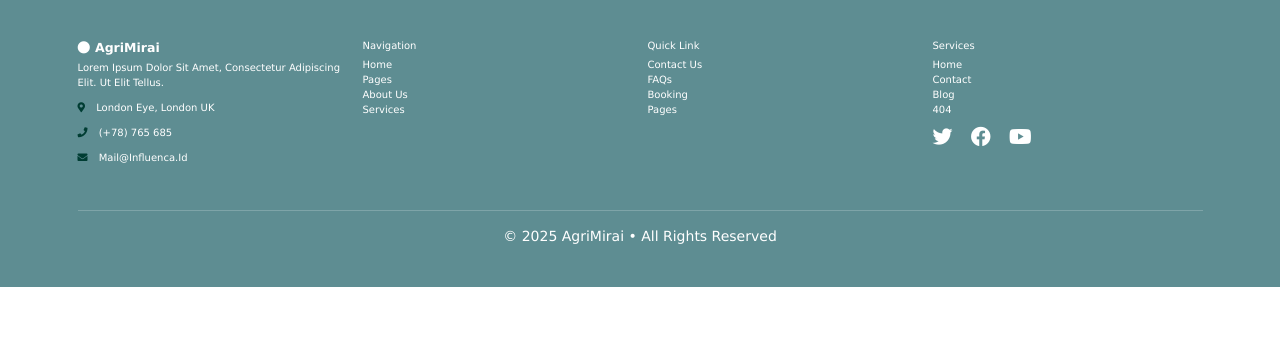
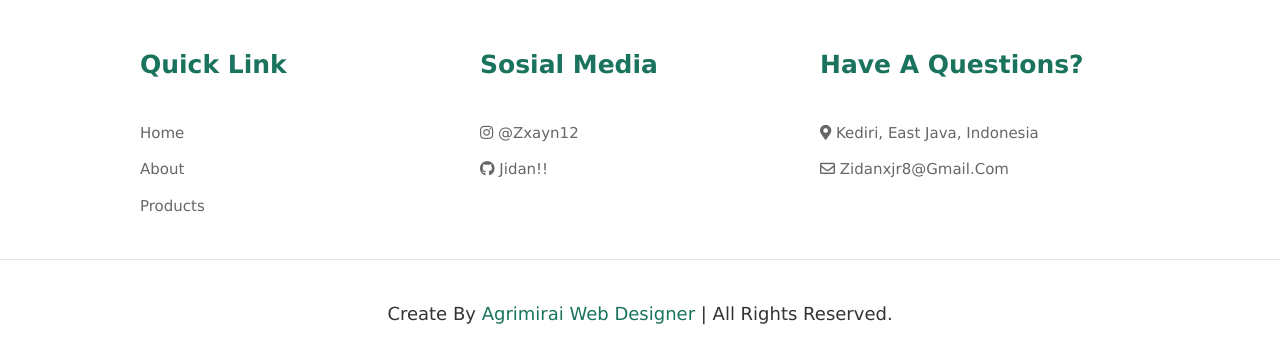
Before and after one commit to zxayn/Agrimirai, a PHP site: page /contactus.php in a window 1280 px wide. Shown: the part 1950-2312 px from the top of the page. Before the commit the page ends 2237 px from the top, so only its background shows below. Run offline with PHP 8.4, Linux system fonts and the light colour scheme.

Commit message:
08/06/2025

```diff
--- a/contactus.php
+++ b/contactus.php
@@ -40,7 +40,7 @@
     left: 0;
     right: 0;
     background: var(--main-color);
-    padding: 2rem 9%;
+    padding: 1.6rem 9%;
     display: flex;
     align-items: center;
     justify-content: space-between;
@@ -71,10 +71,20 @@
     font-size: 2rem;
     padding: 0 1.5rem;
     color: #fff;
+    text-decoration: none; /* Remove underline */
 }
 
 header .navbar a:hover {
     color: #666;
+    text-decoration: none; /* Ensure no underline on hover */
+}
+
+header .logo {
+    text-decoration: none; /* Remove underline from logo */
+}
+
+header .logo:hover {
+    text-decoration: none; /* Ensure no underline on hover */
 }
 
 header .icons {
@@ -88,10 +98,12 @@
     font-size: 2.5rem;
     color: #fff;
     margin-left: 1.5rem;
+    text-decoration: none; /* Remove underline from icons */
 }
 
 header .icons a:hover {
     color: #666;
+    text-decoration: none; /* Ensure no underline on hover */
 }
 
 header #toggler {
@@ -121,7 +133,7 @@
 }
 
 .hero {
-    background-image: url('img/contactusimg1.jpg'); /* Ganti dengan path gambar kamu */
+    background-image: url('img/regis.jpeg'); /* Ganti dengan path gambar kamu */
     background-size: cover;
     background-position: center;
     position: relative;
@@ -219,31 +231,79 @@
 }
 
 .footer {
-    background-color: #5E8D92;
-    color: white;
-    padding: 40px 0;
+    padding-top: 2rem;
+    padding-bottom: 2rem;
 }
-.footer a {
-    color: white;
+
+.footer .box-container {
+    display: flex;
+    flex-wrap: wrap;
+    gap: 2rem;
+    justify-content: center;
+    align-items: flex-start;
+    max-width: 1100px;
+    margin: 0 auto;
+}
+
+.footer .box-container .box {
+    flex: 1 1 250px;
+    min-width: 220px;
+    max-width: 320px;
+    background: transparent;
+    text-align: center;
+}
+
+.footer .box-container .box h3 {
+    color: var(--main-color);
+    font-size: 2.5rem;
+    padding: 3rem 0;
+    font-weight: bold;
+    text-align: left;
+}
+
+.footer .box-container .box a {
+    display: block;
+    color: #666;
+    font-size: 1.5rem;
+    padding: .7rem 0;
     text-decoration: none;
+    text-align: left;
 }
-.footer a:hover {
+
+.footer .box-container .box a:hover {
+    color: var(--main-color);
     text-decoration: underline;
 }
-.footer .social-icons i {
-    font-size: 20px;
-    margin-right: 15px;
+
+.footer .credit{
+    text-align: center;
+    padding: 1.5rem;
+    margin-top: 3.5rem;
+    padding-top: 4rem;
+    font-size: 1.8rem;
+    color: #333;
+    border-top: .1rem solid rgba(0,0,0,.1);
 }
-.footer .contact-info i {
-    margin-right: 8px;
+
+.footer .credit span {
+    color: var(--main-color);
 }
-.footer-bottom {
-    border-top: 1px solid rgba(255,255,255,0.2);
-    padding-top: 15px;
-    margin-top: 20px;
-    text-align: center;
-    font-size: 14px;
-}
+
+
+
+
+
+
+
+
+
+
+
+
+
+
+
+
 
 /* Responsive Adjustments */
 @media (max-width: 991px) {
@@ -337,6 +397,7 @@
 <body>
 
 <!-- NAVBAR -->
+
 <header>
 
 <input type="checkbox"  name="" id="toggler">
@@ -477,57 +538,38 @@
     </section>
     <!--Maps end-->
 
-    <!--Footer-->
-    <footer class="footer">
-  <div class="container">
-    <div class="row text-white">
-      <div class="col-md-3 mb-4">
-        <h5><strong><i class="fas fa-circle me-2"></i>AgriMirai</strong></h5>
-        <p>Lorem ipsum dolor sit amet, consectetur adipiscing elit. Ut elit tellus.</p>
-        <p class="contact-info"><i class="fas fa-map-marker-alt"></i> London Eye, London UK</p>
-        <p class="contact-info"><i class="fas fa-phone"></i> (+78) 765 685</p>
-        <p class="contact-info"><i class="fas fa-envelope"></i> mail@influenca.id</p>
-      </div>
-      <div class="col-md-3 mb-4">
-        <h6>Navigation</h6>
-        <ul class="list-unstyled">
-          <li><a href="#">Home</a></li>
-          <li><a href="#">Pages</a></li>
-          <li><a href="#">About Us</a></li>
-          <li><a href="#">Services</a></li>
-        </ul>
-      </div>
-      <div class="col-md-3 mb-4">
-        <h6>Quick Link</h6>
-        <ul class="list-unstyled">
-          <li><a href="#">Contact Us</a></li>
-          <li><a href="#faqu">FAQs</a></li>
-          <li><a href="#">Booking</a></li>
-          <li><a href="#">Pages</a></li>
-        </ul>
-      </div>
-      <div class="col-md-3 mb-4">
-        <h6>Services</h6>
-        <ul class="list-unstyled">
-          <li><a href="#">Home</a></li>
-          <li><a href="#">Contact</a></li>
-          <li><a href="#">Blog</a></li>
-          <li><a href="#">404</a></li>
-        </ul>
-        <div class="social-icons mt-3">
-          <a href="#"><i class="fab fa-twitter"></i></a>
-          <a href="#"><i class="fab fa-facebook"></i></a>
-          <a href="#"><i class="fab fa-youtube"></i></a>
-        </div>
-      </div>
+<!-- footer awal -->
+
+<section class="footer">
+<div class="box-container">
+    <div class="box">
+        <h3>Quick Link</h3>
+        <a href="#home" >home</a>
+        <a href="#about" >about</a>
+        <a href="#products" >products</a>
     </div>
 
-    <div class="footer-bottom">
-      © 2025 AgriMirai • All Rights Reserved
+    <div class="box">
+        <h3>Sosial Media</h3>
+        <a href="https://www.instagram.com/zxayn12/"><i class="fab fa-instagram"></i> @zxayn12</a>
+        <a href="https://github.com/zxayn"><i class="fab fa-github"></i> Jidan!!</a>
     </div>
+
+    <div class="box">
+        <h3>Have a Questions?</h3>
+        <a href="#" ><i class="fas fa-map-marker-alt"></i> Kediri, East Java, Indonesia</a>
+        <a href="https://mail.google.com/mail/u/1/#inbox?compose=DmwnWrRsqXpxvrLdZhkqmBcqHMCTgcrjDjnpgqWqbxqLXbTRtvGCWWzJlxMKjXrVKNSNlnhFckxl">
+            <i class="far fa-envelope"></i> zidanxjr8@gmail.com
+        </a>
     </div>
-</footer>
-    <!--Footer End-->
-    <script src="https://cdn.jsdelivr.net/npm/bootstrap@5.3.2/dist/js/bootstrap.bundle.min.js" integrity="sha384-C6RzsynM9kWDrMNeT87bh95OGNyZPhcTNXj1NW7RuBCsyN/o0jlpcV8Qyq46cDfL" crossorigin="anonymous"></script>
+
+</div>
+
+    <div class="credit"> create by <span>Agrimirai web designer</span> | all rights reserved.</div>
+
+</section>
+
+<!-- footer akhir -->
+
 </body>
 </html>
--- a/index.php
+++ b/index.php
@@ -384,6 +384,11 @@
 
 
 
+
+
+
+
+
 /* media yang dibutuhkan */
 
 @media (max-width: 991px){
```
Lines whose indentation alone changed are shown as unchanged.
